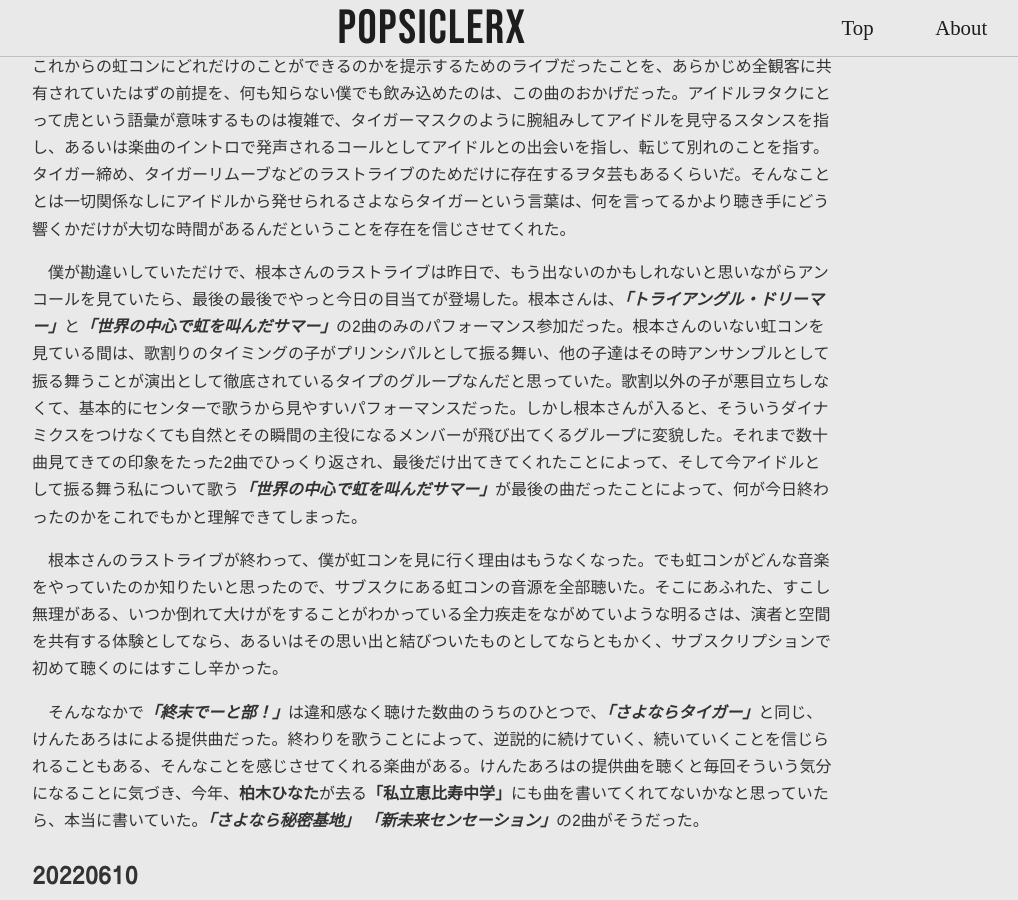
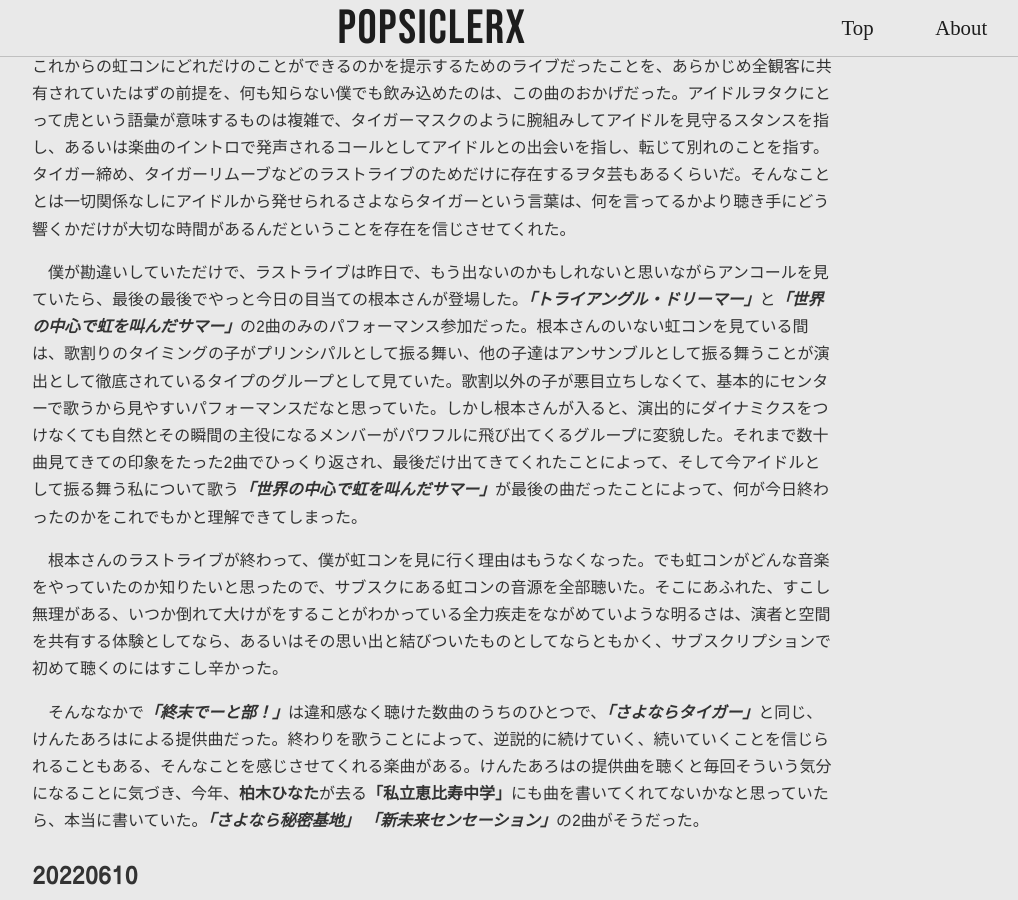
Before and after one commit to A-kiyamagen/a-kiyamagen.github.io, a Jekyll site: the page built from _posts/2022-12-30-Popsicle Report2022.md, in a window 1280 px wide and 900 px high, scrolled down 805 px. Shown: the whole window, without its empty margins (208-1226 px from the left). Built offline with Jekyll 4.4.1, drawn with Linux system fonts in a browser that asks for light colours; some web fonts are replaced.

Commit message:
この内容でいったん公開

```diff
--- a/_posts/2022-12-30-Popsicle Report2022.md
+++ b/_posts/2022-12-30-Popsicle Report2022.md
@@ -13,7 +13,7 @@ cover: popsicle-report2022.jpg
 
 　アンコール1曲目、やっぱり根本さんがいないまま披露された新曲***「さよならタイガー」***は抜群に良かった。これからの虹コンにどれだけのことができるのかを提示するためのライブだったことを、あらかじめ全観客に共有されていたはずの前提を、何も知らない僕でも飲み込めたのは、この曲のおかげだった。アイドルヲタクにとって虎という語彙が意味するものは複雑で、タイガーマスクのように腕組みしてアイドルを見守るスタンスを指し、あるいは楽曲のイントロで発声されるコールとしてアイドルとの出会いを指し、転じて別れのことを指す。タイガー締め、タイガーリムーブなどのラストライブのためだけに存在するヲタ芸もあるくらいだ。そんなこととは一切関係なしにアイドルから発せられるさよならタイガーという言葉は、何を言ってるかより聴き手にどう響くかだけが大切な時間があるんだということを存在を信じさせてくれた。
 
-　僕が勘違いしていただけで、根本さんのラストライブは昨日で、もう出ないのかもしれないと思いながらアンコールを見ていたら、最後の最後でやっと今日の目当てが登場した。根本さんは、***「トライアングル・ドリーマー」***と***「世界の中心で虹を叫んだサマー」***の2曲のみのパフォーマンス参加だった。根本さんのいない虹コンを見ている間は、歌割りのタイミングの子がプリンシパルとして振る舞い、他の子達はその時アンサンブルとして振る舞うことが演出として徹底されているタイプのグループなんだと思っていた。歌割以外の子が悪目立ちしなくて、基本的にセンターで歌うから見やすいパフォーマンスだった。しかし根本さんが入ると、そういうダイナミクスをつけなくても自然とその瞬間の主役になるメンバーが飛び出てくるグループに変貌した。それまで数十曲見てきての印象をたった2曲でひっくり返され、最後だけ出てきてくれたことによって、そして今アイドルとして振る舞う私について歌う***「世界の中心で虹を叫んだサマー」***が最後の曲だったことによって、何が今日終わったのかをこれでもかと理解できてしまった。
+　僕が勘違いしていただけで、ラストライブは昨日で、もう出ないのかもしれないと思いながらアンコールを見ていたら、最後の最後でやっと今日の目当ての根本さんが登場した。***「トライアングル・ドリーマー」***と***「世界の中心で虹を叫んだサマー」***の2曲のみのパフォーマンス参加だった。根本さんのいない虹コンを見ている間は、歌割りのタイミングの子がプリンシパルとして振る舞い、他の子達はアンサンブルとして振る舞うことが演出として徹底されているタイプのグループとして見ていた。歌割以外の子が悪目立ちしなくて、基本的にセンターで歌うから見やすいパフォーマンスだなと思っていた。しかし根本さんが入ると、演出的にダイナミクスをつけなくても自然とその瞬間の主役になるメンバーがパワフルに飛び出てくるグループに変貌した。それまで数十曲見てきての印象をたった2曲でひっくり返され、最後だけ出てきてくれたことによって、そして今アイドルとして振る舞う私について歌う***「世界の中心で虹を叫んだサマー」***が最後の曲だったことによって、何が今日終わったのかをこれでもかと理解できてしまった。
 
 　根本さんのラストライブが終わって、僕が虹コンを見に行く理由はもうなくなった。でも虹コンがどんな音楽をやっていたのか知りたいと思ったので、サブスクにある虹コンの音源を全部聴いた。そこにあふれた、すこし無理がある、いつか倒れて大けがをすることがわかっている全力疾走をながめていような明るさは、演者と空間を共有する体験としてなら、あるいはその思い出と結びついたものとしてならともかく、サブスクリプションで初めて聴くのにはすこし辛かった。
 
```
